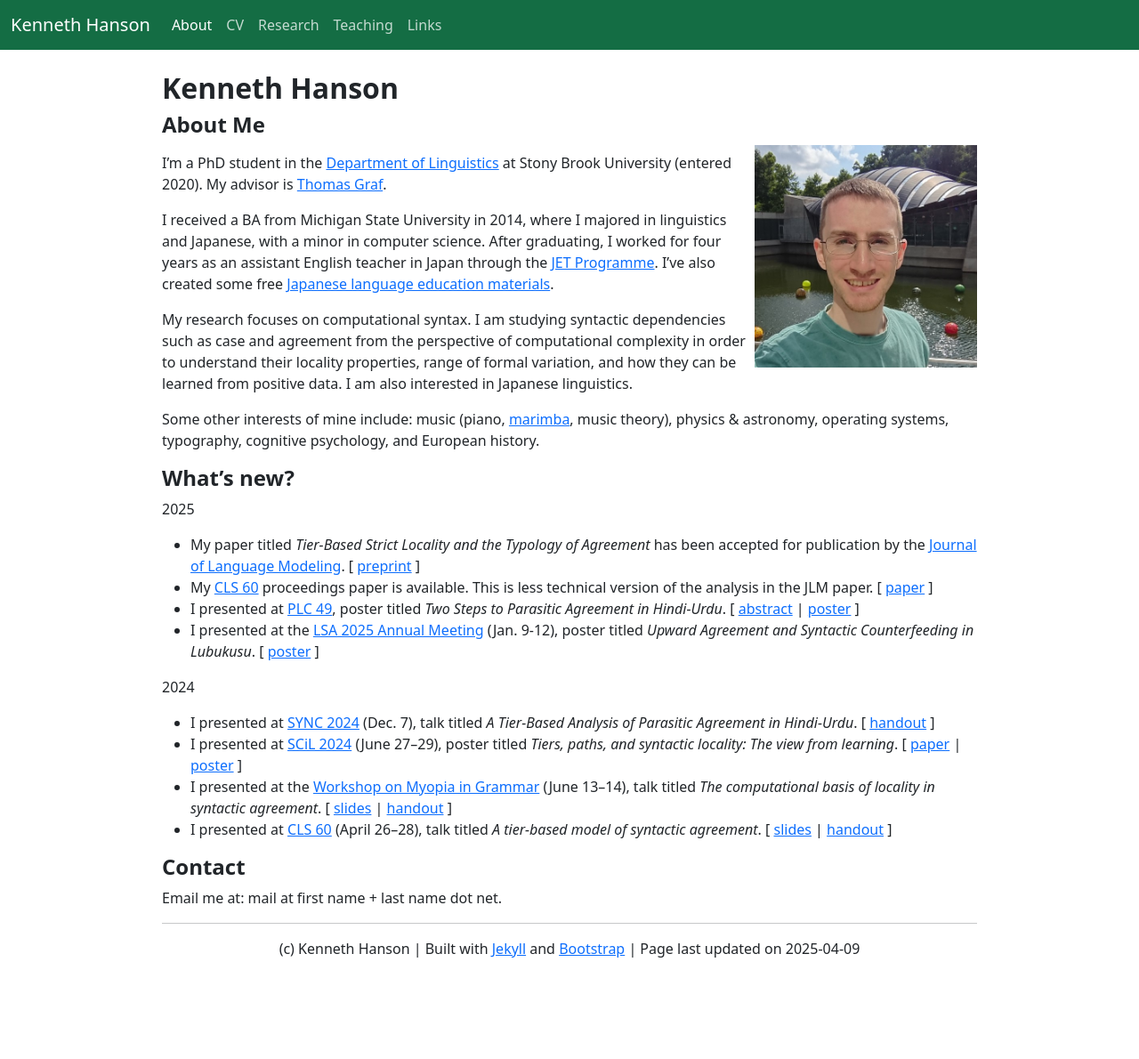
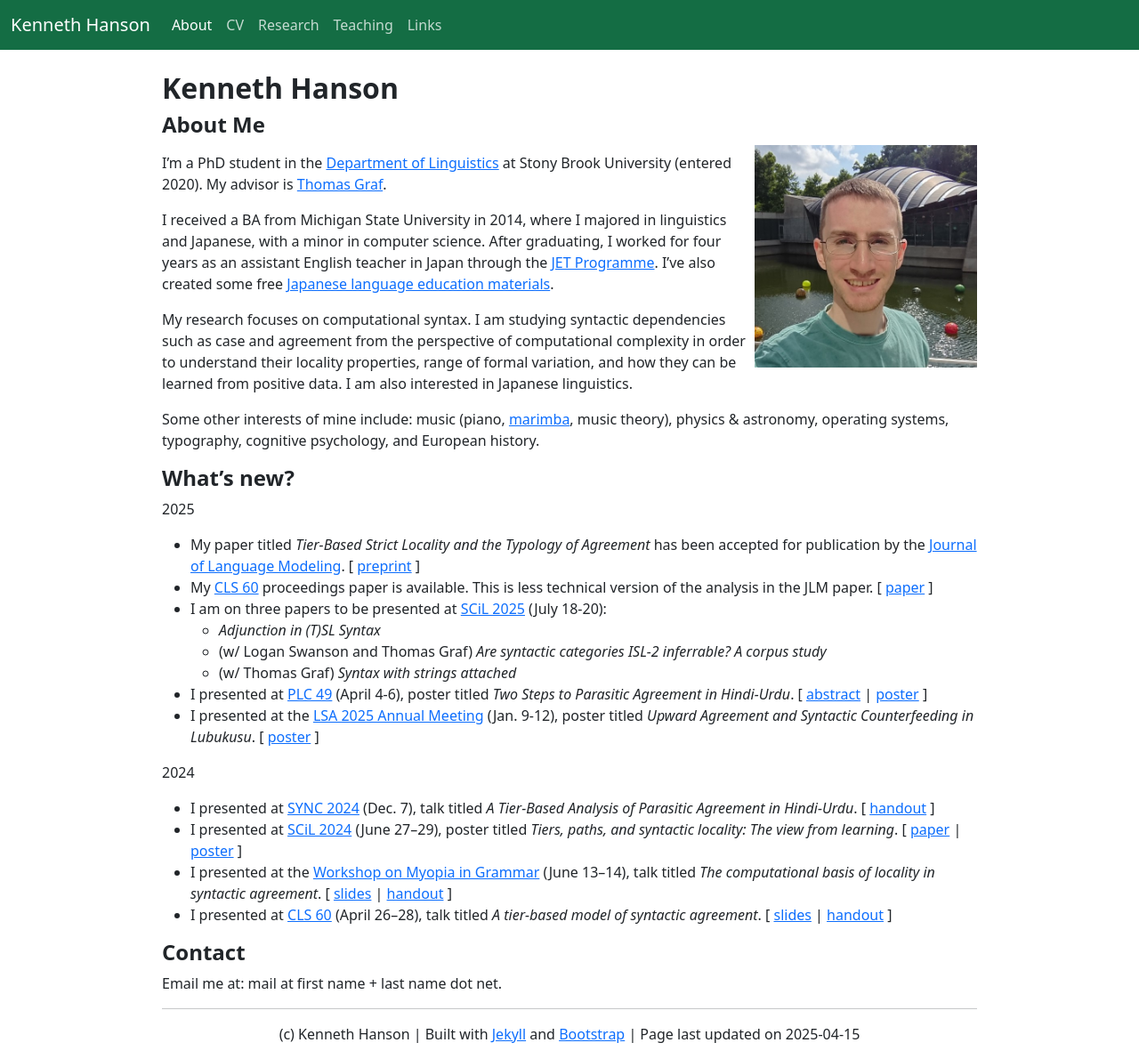
Before and after one commit to khanson679/khanson679.github.io, a Jekyll site: the page built from index.md, in a window 1280 px wide. Shown: the whole page at 89% size. Built offline with Jekyll 4.4.1, drawn with Linux system fonts in a browser that asks for light colours; before the commit the page ends 1094 px from its top, so only the background shows below that.

Commit message:
Update news.

```diff
--- a/index.md
+++ b/index.md
@@ -1,7 +1,7 @@
 ---
 title: About
 layout: default
-date: 2025-04-09
+date: 2025-04-15
 ---
 
 # Kenneth Hanson
@@ -26,7 +26,11 @@ Some other interests of mine include: music (piano, [marimba][], music theory),
   \[ [preprint](/files/hanson-jlm-tsl-agreement-preprint.pdf) \]
 * My [CLS 60](http://chicagolinguisticsociety.com/) proceedings paper is available. This is less technical version of the analysis in the JLM paper.
   \[ [paper](/files/hanson-cls60-tier-based-agreement.pdf) \]
-* I presented at [PLC 49](https://sites.google.com/sas.upenn.edu/plc49/), poster titled *Two Steps to Parasitic Agreement in Hindi-Urdu*.
+* I am on three papers to be presented at [SCiL 2025](https://wellesley-easel-lab.github.io/SCiL2025/index.html) (July 18-20):
+  * *Adjunction in (T)SL Syntax*
+  * (w/ Logan Swanson and Thomas Graf) *Are syntactic categories ISL-2 inferrable? A corpus study*
+  * (w/ Thomas Graf) *Syntax with strings attached*
+* I presented at [PLC 49](https://sites.google.com/sas.upenn.edu/plc49/) (April 4-6), poster titled *Two Steps to Parasitic Agreement in Hindi-Urdu*.
   \[ [abstract](/files/hanson-plc49-abstract-deanon.pdf)
    | [poster](/files/hanson-plc49-poster.pdf)
   \]
```
